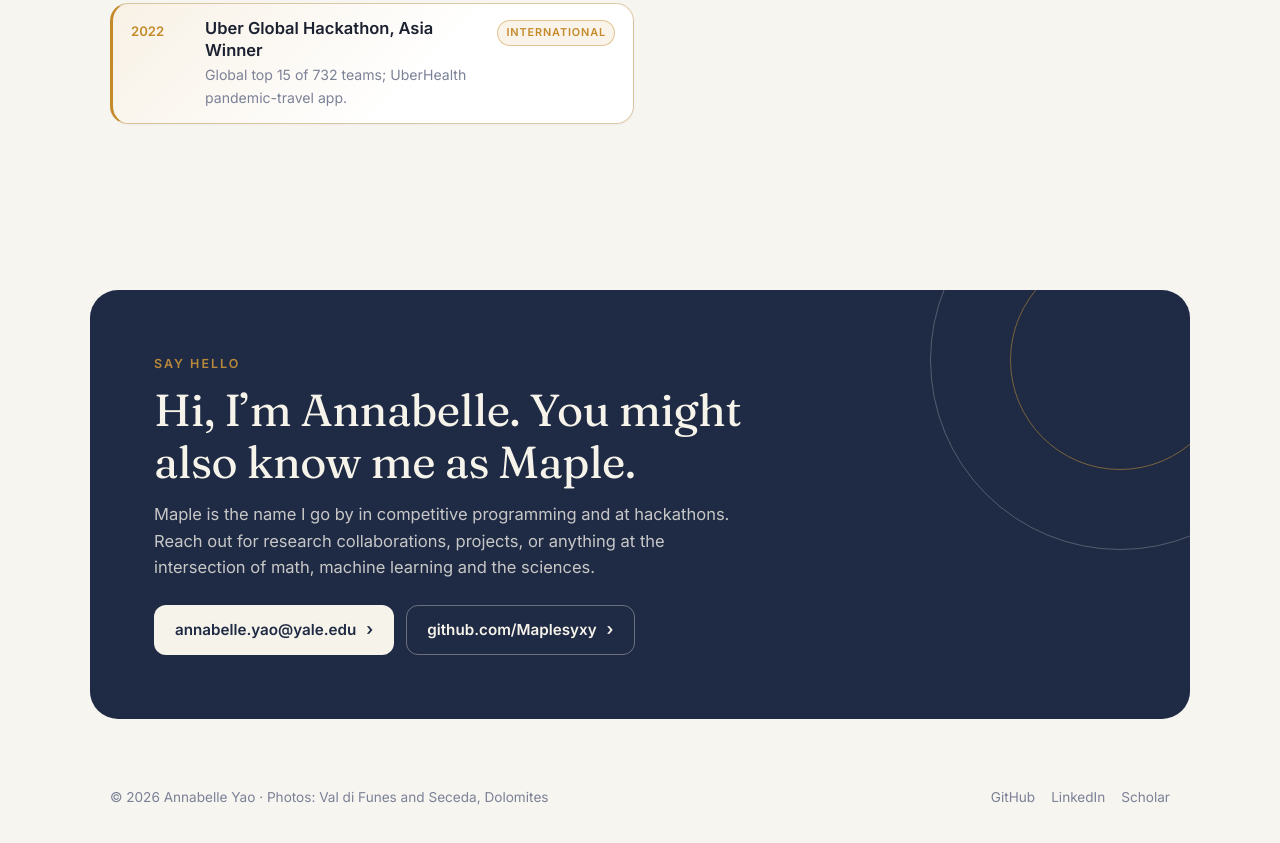
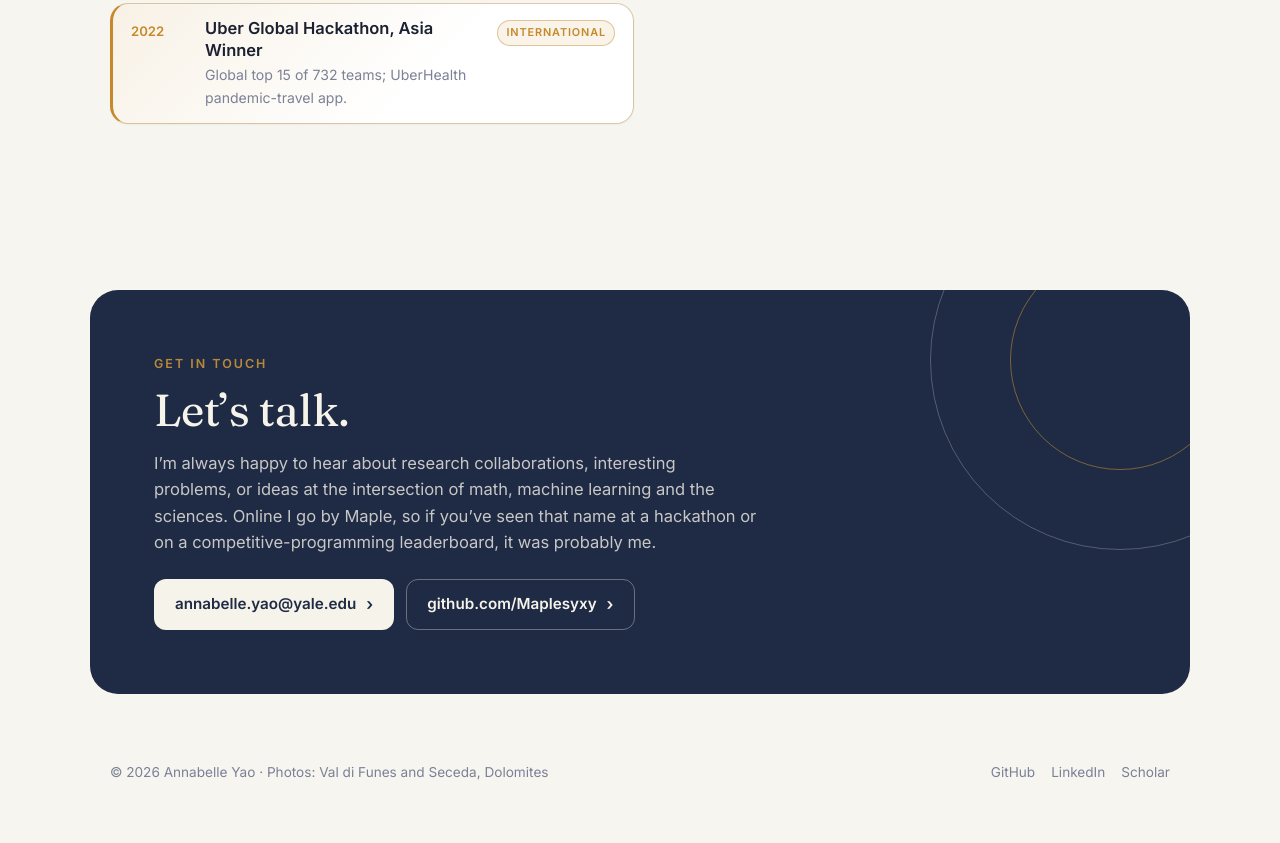
Before and after one commit to Maplesyxy/Maplesyxy.github.io, a plain HTML site: page index.html in a window 1280 px wide. Shown: the part 7640-8483 px from the top of the page. Drawn offline with Linux system fonts and the light colour scheme.

Commit message:
Rewrite the closing contact card

```diff
--- a/index.html
+++ b/index.html
@@ -451,11 +451,12 @@
   <section id="contact" class="closing">
     <div class="closing-inner">
       <div class="closing-card">
-        <p class="eyebrow">Say hello</p>
-        <h2>Hi, I’m Annabelle. You might also know me as Maple.</h2>
+        <p class="eyebrow">Get in touch</p>
+        <h2>Let’s talk.</h2>
         <p>
-          Maple is the name I go by in competitive programming and at hackathons. Reach out for research
-          collaborations, projects, or anything at the intersection of math, machine learning and the sciences.
+          I’m always happy to hear about research collaborations, interesting problems, or ideas at the
+          intersection of math, machine learning and the sciences. Online I go by Maple, so if you’ve seen
+          that name at a hackathon or on a competitive-programming leaderboard, it was probably me.
         </p>
         <div class="hero-actions">
           <a class="btn btn-primary" href="mailto:annabelle.yao@yale.edu">annabelle.yao@yale.edu <span aria-hidden="true">›</span></a>
```
